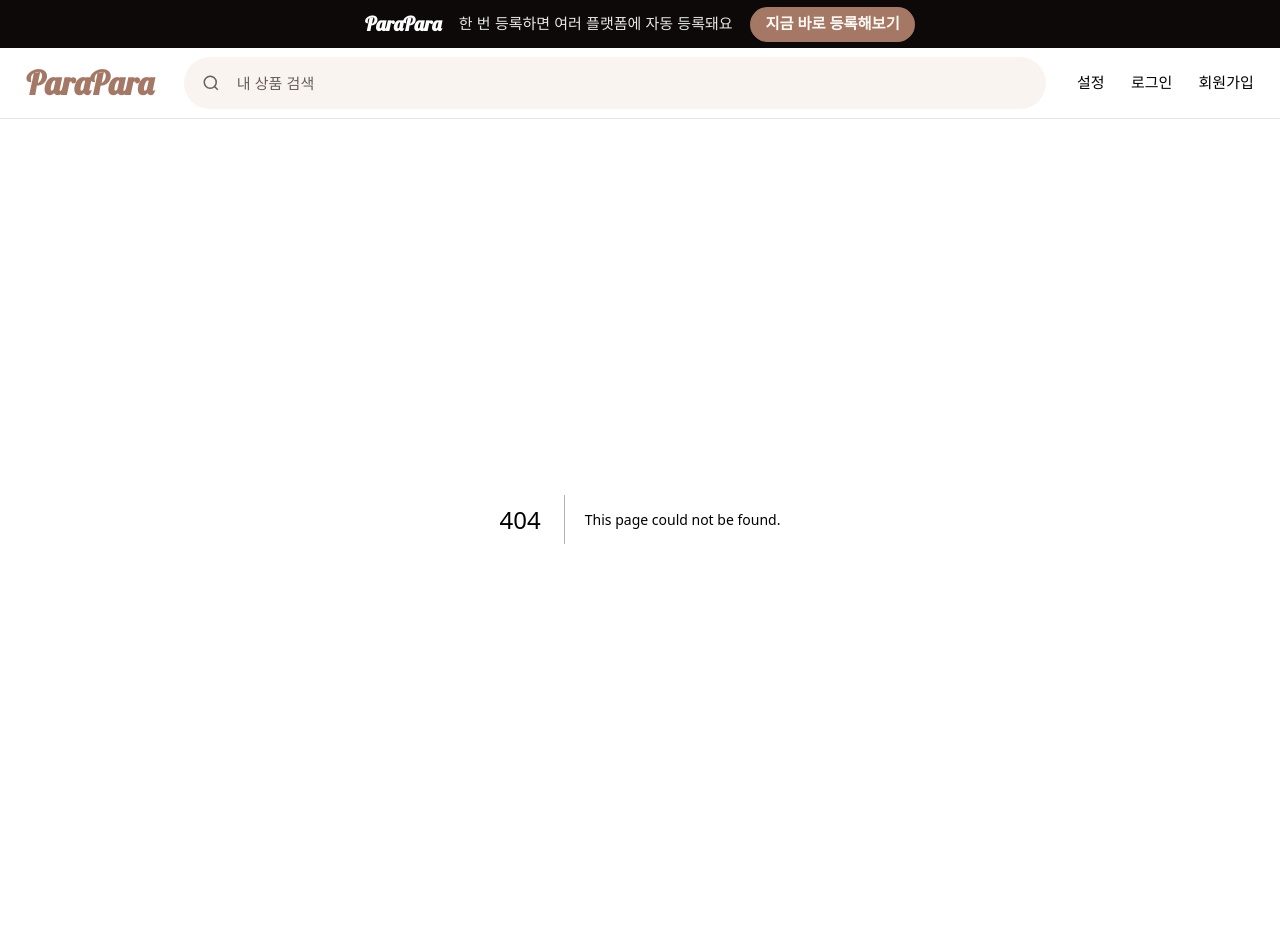
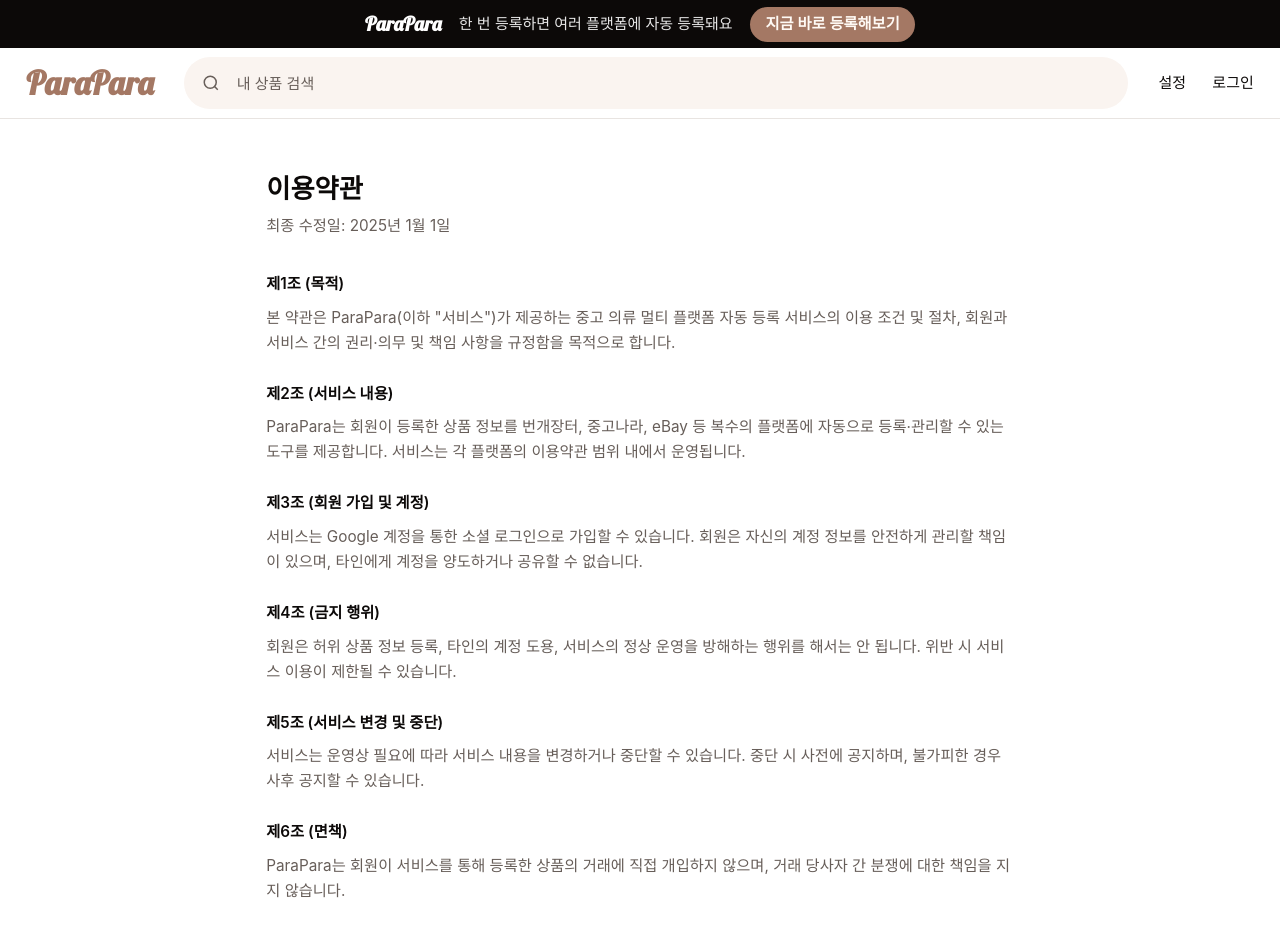
Before and after one commit to aeongiing/Primero, a Next.js app in the folder frontend/: page /terms in a window 1280 px wide. Before the commit this address had no page. Shown: the top 936 px of the page. Built offline with nearby package versions, Linux system fonts and the light colour scheme; a web font is replaced by a local one.

Commit message:
feat(frontend): 이용약관/개인정보 페이지 추가, 회원가입 링크 제거
Co-Authored-By: Claude Sonnet 4.6 <noreply@anthropic.com>

```diff
--- /dev/null
+++ b/frontend/src/app/privacy/page.tsx
@@ -0,0 +1,56 @@
+export default function PrivacyPage() {
+  return (
+    <main className="mx-auto max-w-[800px] px-6 py-12">
+      <h1 className="text-2xl font-bold">개인정보 처리방침</h1>
+      <p className="mt-2 text-sm text-muted-foreground">최종 수정일: 2025년 1월 1일</p>
+
+      <section className="mt-8 flex flex-col gap-6 text-sm leading-relaxed text-foreground">
+        <div>
+          <h2 className="font-semibold">1. 수집하는 개인정보</h2>
+          <p className="mt-2 text-muted-foreground">
+            ParaPara는 Google 로그인을 통해 이메일 주소와 Google 계정 고유 식별자를 수집합니다.
+            서비스 이용 과정에서 등록된 상품 정보(제목, 설명, 사진 등)가 저장됩니다.
+          </p>
+        </div>
+
+        <div>
+          <h2 className="font-semibold">2. 개인정보의 이용 목적</h2>
+          <p className="mt-2 text-muted-foreground">
+            수집된 개인정보는 회원 식별 및 서비스 제공, 문의 응대, 서비스 개선을 위해 사용됩니다.
+            수집 목적 외의 용도로 사용하거나 제3자에게 제공하지 않습니다.
+          </p>
+        </div>
+
+        <div>
+          <h2 className="font-semibold">3. 개인정보의 보관 기간</h2>
+          <p className="mt-2 text-muted-foreground">
+            회원 탈퇴 시 개인정보는 즉시 파기됩니다. 단, 관계 법령에 따라 보존이 필요한 경우 해당 기간 동안 보관합니다.
+          </p>
+        </div>
+
+        <div>
+          <h2 className="font-semibold">4. 개인정보의 제3자 제공</h2>
+          <p className="mt-2 text-muted-foreground">
+            ParaPara는 회원의 동의 없이 개인정보를 제3자에게 제공하지 않습니다.
+            단, 법령에 의한 요청이 있는 경우는 예외로 합니다.
+          </p>
+        </div>
+
+        <div>
+          <h2 className="font-semibold">5. 쿠키 및 토큰</h2>
+          <p className="mt-2 text-muted-foreground">
+            서비스는 로그인 상태 유지를 위해 브라우저 로컬 스토리지에 인증 토큰을 저장합니다.
+            브라우저 설정을 통해 언제든지 삭제할 수 있습니다.
+          </p>
+        </div>
+
+        <div>
+          <h2 className="font-semibold">6. 문의</h2>
+          <p className="mt-2 text-muted-foreground">
+            개인정보 처리에 관한 문의는 서비스 내 문의 채널을 통해 접수해주세요.
+          </p>
+        </div>
+      </section>
+    </main>
+  );
+}
--- /dev/null
+++ b/frontend/src/app/terms/page.tsx
@@ -0,0 +1,58 @@
+export default function TermsPage() {
+  return (
+    <main className="mx-auto max-w-[800px] px-6 py-12">
+      <h1 className="text-2xl font-bold">이용약관</h1>
+      <p className="mt-2 text-sm text-muted-foreground">최종 수정일: 2025년 1월 1일</p>
+
+      <section className="mt-8 flex flex-col gap-6 text-sm leading-relaxed text-foreground">
+        <div>
+          <h2 className="font-semibold">제1조 (목적)</h2>
+          <p className="mt-2 text-muted-foreground">
+            본 약관은 ParaPara(이하 "서비스")가 제공하는 중고 의류 멀티 플랫폼 자동 등록 서비스의 이용 조건 및 절차,
+            회원과 서비스 간의 권리·의무 및 책임 사항을 규정함을 목적으로 합니다.
+          </p>
+        </div>
+
+        <div>
+          <h2 className="font-semibold">제2조 (서비스 내용)</h2>
+          <p className="mt-2 text-muted-foreground">
+            ParaPara는 회원이 등록한 상품 정보를 번개장터, 중고나라, eBay 등 복수의 플랫폼에 자동으로 등록·관리할 수 있는
+            도구를 제공합니다. 서비스는 각 플랫폼의 이용약관 범위 내에서 운영됩니다.
+          </p>
+        </div>
+
+        <div>
+          <h2 className="font-semibold">제3조 (회원 가입 및 계정)</h2>
+          <p className="mt-2 text-muted-foreground">
+            서비스는 Google 계정을 통한 소셜 로그인으로 가입할 수 있습니다. 회원은 자신의 계정 정보를 안전하게 관리할
+            책임이 있으며, 타인에게 계정을 양도하거나 공유할 수 없습니다.
+          </p>
+        </div>
+
+        <div>
+          <h2 className="font-semibold">제4조 (금지 행위)</h2>
+          <p className="mt-2 text-muted-foreground">
+            회원은 허위 상품 정보 등록, 타인의 계정 도용, 서비스의 정상 운영을 방해하는 행위를 해서는 안 됩니다.
+            위반 시 서비스 이용이 제한될 수 있습니다.
+          </p>
+        </div>
+
+        <div>
+          <h2 className="font-semibold">제5조 (서비스 변경 및 중단)</h2>
+          <p className="mt-2 text-muted-foreground">
+            서비스는 운영상 필요에 따라 서비스 내용을 변경하거나 중단할 수 있습니다. 중단 시 사전에 공지하며,
+            불가피한 경우 사후 공지할 수 있습니다.
+          </p>
+        </div>
+
+        <div>
+          <h2 className="font-semibold">제6조 (면책)</h2>
+          <p className="mt-2 text-muted-foreground">
+            ParaPara는 회원이 서비스를 통해 등록한 상품의 거래에 직접 개입하지 않으며, 거래 당사자 간 분쟁에 대한
+            책임을 지지 않습니다.
+          </p>
+        </div>
+      </section>
+    </main>
+  );
+}
--- a/frontend/src/components/layout/site-header.tsx
+++ b/frontend/src/components/layout/site-header.tsx
@@ -56,9 +56,6 @@ export default function SiteHeader() {
             <Link href="/login" className="hover:text-brand transition-colors">
               로그인
             </Link>
-            <Link href="/signup" className="hover:text-brand transition-colors">
-              회원가입
-            </Link>
           </nav>
         </div>
       </div>
```
